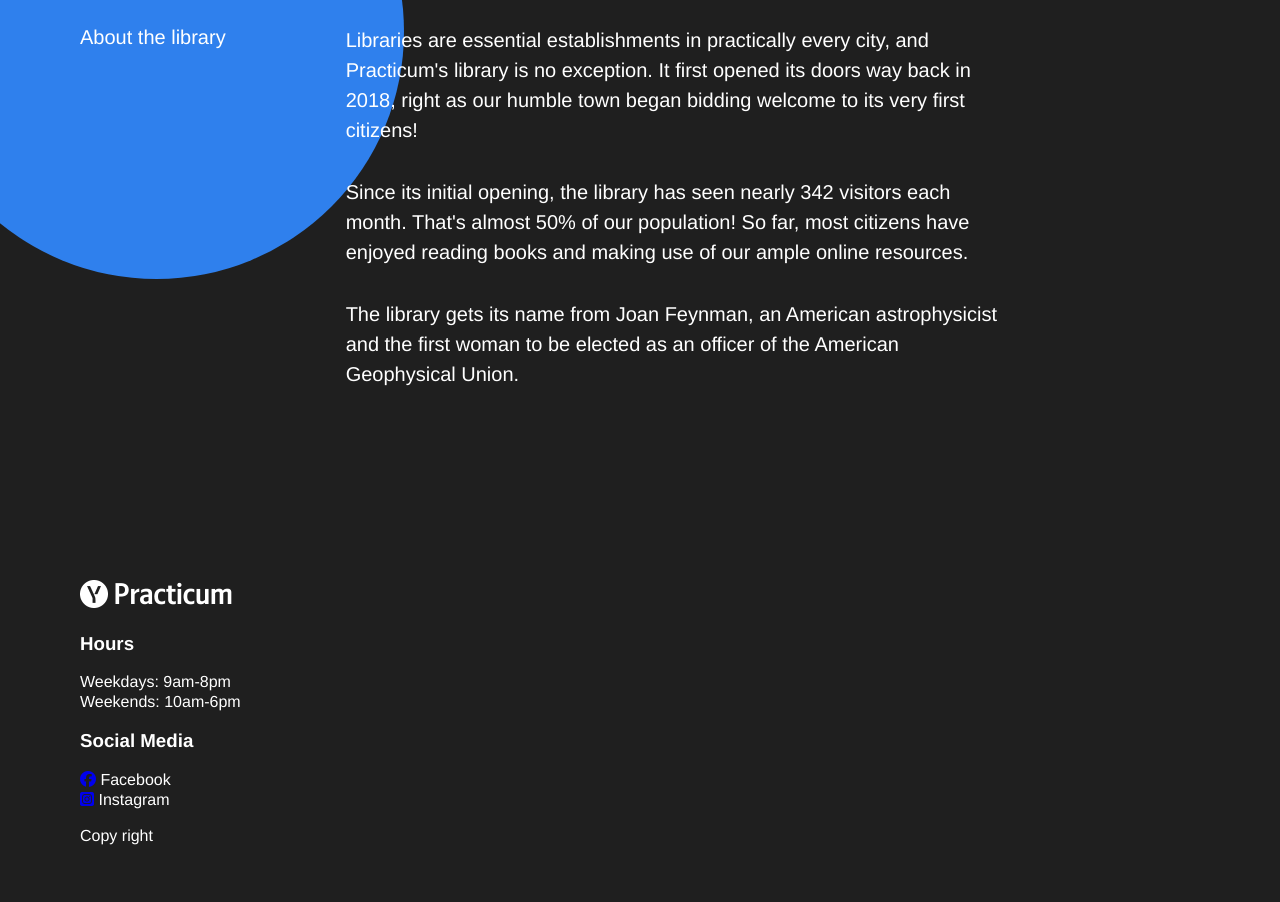
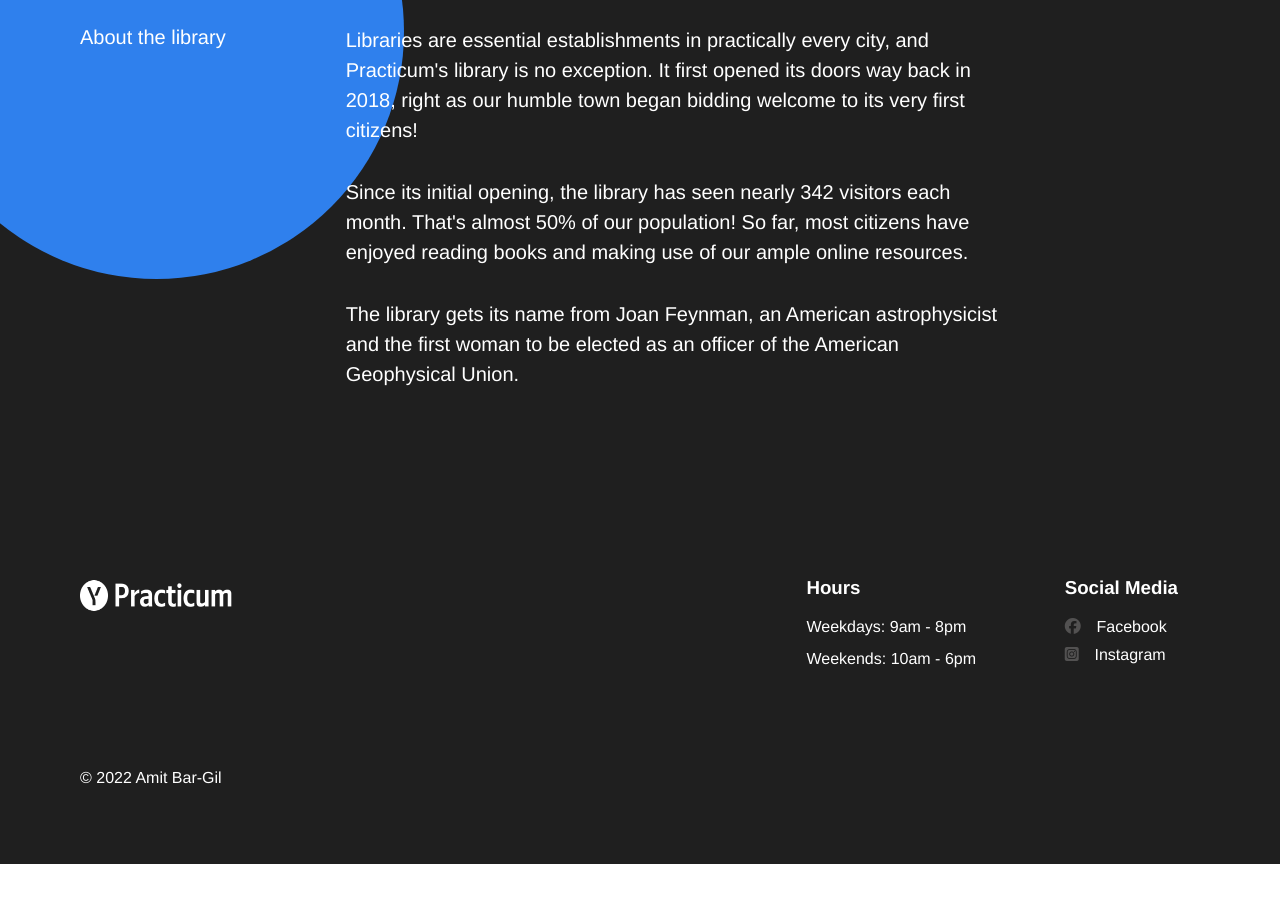
Before and after one commit to AmitGit217/web_project_1, a plain HTML site: page index.html in a window 1280 px wide. Shown: the part 4077-4979 px from the top of the page. After the commit the page ends 4941 px from the top, so only its background shows below. Drawn offline with Linux system fonts and the light colour scheme.

Commit message:
Complete v0.0.1

```diff
--- a/index.html
+++ b/index.html
@@ -322,29 +322,27 @@
             alt="footer logo"
           />
           <div class="footer__column_hours">
-            <h3>Hours</h3>
+            <h3 class="footer__column-heading">Hours</h3>
             <ul class="footer__list">
-              <li class="footer__list-item">Weekdays: 9am-8pm</li>
-              <li class="footer__list-item">Weekends: 10am-6pm</li>
+              <li class="footer__list-item">Weekdays: 9am - 8pm</li>
+              <li class="footer__list-item">Weekends: 10am - 6pm</li>
             </ul>
           </div>
           <div class="footer__column_social">
-            <h3 class="footer__column_heading">Social Media</h3>
+            <h3 class="footer__column-heading">Social Media</h3>
             <ul class="footer__list">
               <li class="footer__list-item">
-                <a href="#"><i class="fab fa-facebook"></i></a>
-
-                Facebook
+                <i class="fab fa-facebook footer__social-icon"></i>
+                <a href="#" class="footer__column-link">Facebook</a>
               </li>
               <li class="footer__list-item">
-                <a href="#"><i class="fab fa-instagram-square"></i></a>
-
-                Instagram
+                <i class="fab fa-instagram-square footer__social-icon"></i>
+                <a href="#" class="footer__column-link">Instagram</a>
               </li>
             </ul>
           </div>
         </div>
-        <p class="footer__copyrights">Copy right</p>
+        <p class="footer__copyrights">&copy; 2022 Amit Bar-Gil</p>
       </footer>
     </div>
   </body>
--- a/styles/style.css
+++ b/styles/style.css
@@ -422,23 +422,32 @@
   background-color: #1f1f1f;
   padding: 57px 102px 60px 80px;
   color: #ffffffff;
-  display: flex;
-  flex-direction: column;
 }
 
 .footer__columns {
-  width: 100%;
+  display: flex;
+  margin-bottom: 8%;
+  justify-content: space-between;
 }
 
 .footer__column_hours {
+  display: flex;
+  flex-direction: column;
+  align-items: stretch;
+  margin-right: 202px;
 }
 
 .footer__column_social {
+  display: flex;
+  flex-direction: column;
+  align-items: stretch;
+  position: absolute;
+  right: 102px;
 }
 
 .footer__logo {
   width: 153px;
-  box-sizing: border-box;
+  height: 35px;
 }
 
 .footer__list {
@@ -446,12 +455,17 @@
   list-style-type: none;
   padding: 0;
   margin: 0;
+  display: flex;
+  flex-direction: column;
+  justify-content: flex-end;
 }
 
 .footer__list-item {
+  margin-bottom: 7%;
 }
 
 .footer__column-heading {
+  margin-top: 0;
 }
 
 .footer__column-link {
@@ -460,8 +474,13 @@
   line-height: 20px;
   text-decoration: none;
 }
+.footer__column-link:hover {
+  color: #c1c1c1;
+}
 
 .footer__social-icon {
+  padding-right: 10%;
+  color: #525151;
 }
 
 .footer__copyrights {
```
